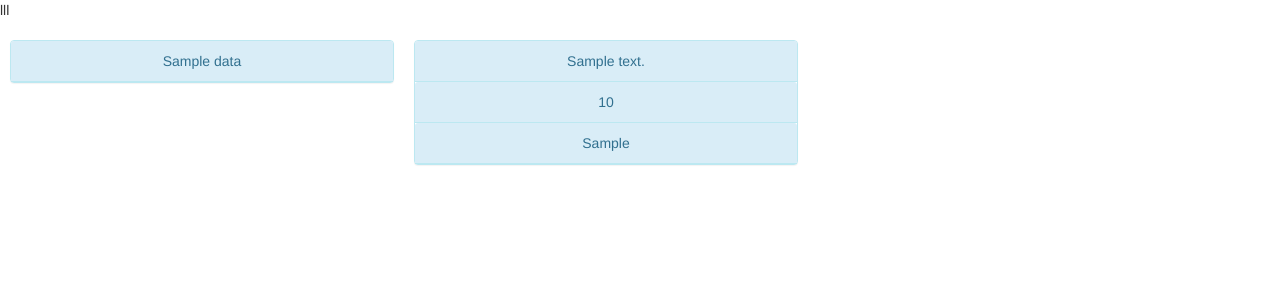
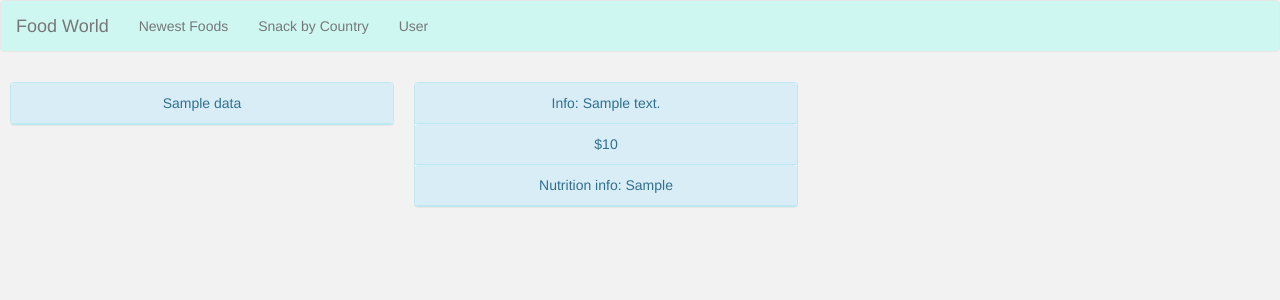
Before and after one commit to AniSri12/food_world, a Django app: template food_world_web/food_world_web/templates/details.html in a window 1280 px wide. Shown: the top 300 px of the page. Run offline with Django 3.2, Linux system fonts and the light colour scheme; the template is opened without the code that fills it: most values are stand-ins (such as "Sample title", 1, 10 or a date in 2020); parts of the project's set-up code (start-up, migrations or seed data) failed here and were passed over; some libraries are stand-ins or nearby versions.

Commit message:
Fixed details web oage

```diff
--- a/food_world_web/food_world_web/templates/details.html
+++ b/food_world_web/food_world_web/templates/details.html
@@ -2,16 +2,30 @@
 <!DOCTYPE html>
 <html>
 <link rel="stylesheet" href="https://maxcdn.bootstrapcdn.com/bootstrap/3.3.7/css/bootstrap.min.css">
-<p> lll </p>
+<head>
+	<title>Food World!</title>
+</head>
+<body style="background-color: #f2f2f2">
+	<nav class="navbar navbar-default" style="background-color: #cef7f2">
+	  <div class="container-fluid">
+	    <div class="navbar-header">
+	      <a class="navbar-brand" href="http://localhost:8000">Food World</a>
+	    </div>
+	    <ul class="nav navbar-nav">
+	      <li><a href="#">Newest Foods</a></li>
+	      <li><a href="#">Snack by Country</a></li>
+	      <li><a href="#">User</a></li>
+	    </ul>
+  	</nav>
 <div class="panel panel-info" style="margin:0;text-align:center;width: 30%;float: left; margin: 10px">
 <div class="panel-heading">
-{{ Context.Snack.Data.Name }}
+{{ Context.Snack.Data.name }}
 </div>
 </div>
 		<div class="panel panel-info" style="margin:0;text-align:center;width: 30%;float: left; margin: 10px">
-			<div class="panel-heading"> {{ Context.Snack.Data.Description }}</div>
-			<div class="panel-heading"> {{ Context.Snack.Data.Price }}</div>
-			<div class="panel-heading"> {{ Context.Snack.Data.Nutrition_Info }}</div>
+			<div class="panel-heading"> Info: {{ Context.Snack.Data.description }}</div>
+			<div class="panel-heading"> ${{Context.Snack.Data.price }}</div>
+			<div class="panel-heading"> Nutrition info: {{ Context.Snack.Data.nutrition_info }}</div>
 
 		</div>
 
--- a/food_world_web/food_world_web/templates/index.html
+++ b/food_world_web/food_world_web/templates/index.html
@@ -20,11 +20,11 @@
 
 	<p style="text-align: center;"> Food Just Went Global!</p>
 	<p style="text-align: left; font-weight: bold;margin-left: 10px"> All Snacks</p>
-{{Context.Snacks.Data}}
+
 	{% for snack in Context.Snacks.Data %}
 		<div class="panel panel-info" style="margin:0;text-align:center;width: 30%;float: left; margin: 10px">
-			<div class="panel-heading"> {{ snack.Name }}</div>
-  			<div class="panel-body"> {{ snack.Description }}</div>
+			<div class="panel-heading"> {{ snack.name }}</div>
+  			<div class="panel-body"> {{ snack.description }}</div>
 		</div>
 
 	{% endfor %}
```
